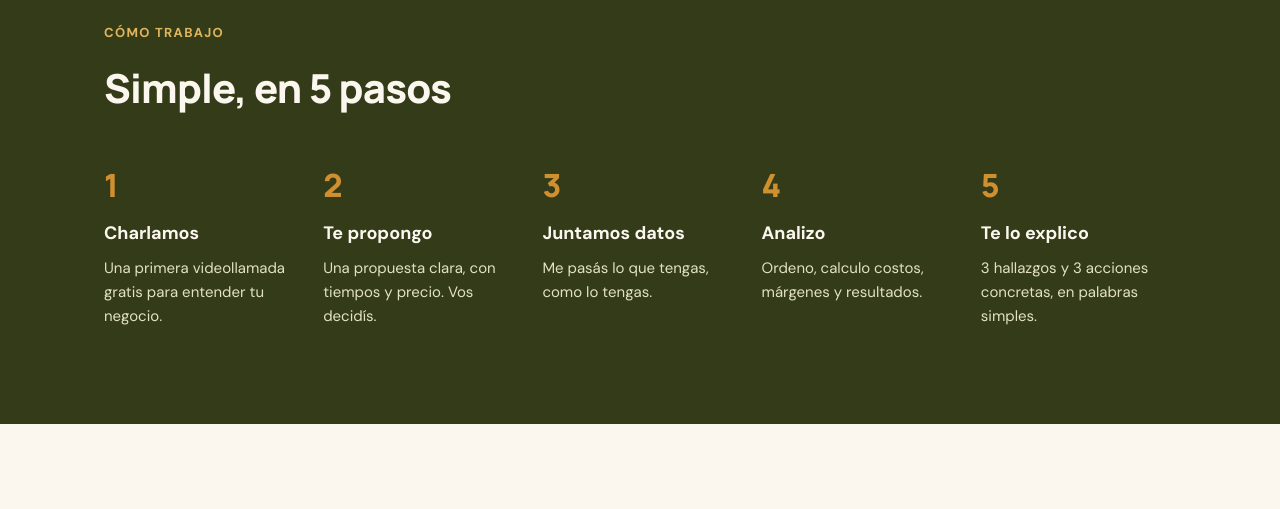
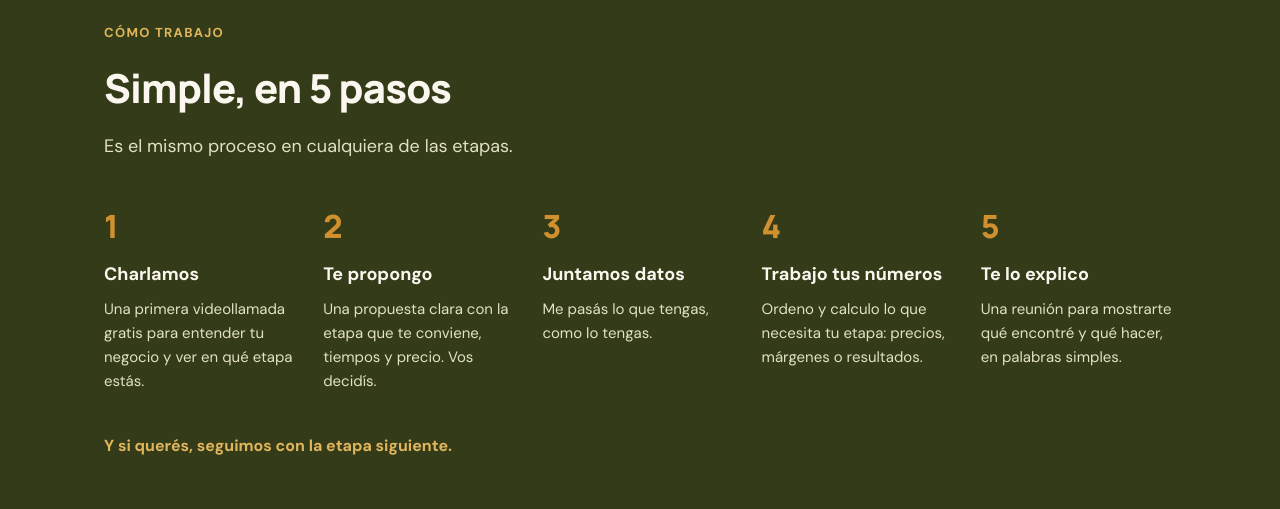
Before and after one commit to saldoafavor/saldoafavor.github.io, a plain HTML site: page index.html in a window 1280 px wide. Shown: the part 2220-2729 px from the top of the page. Drawn offline with Linux system fonts and the light colour scheme.

Commit message:
Add files via upload

```diff
--- a/index.html
+++ b/index.html
@@ -126,14 +126,16 @@ a:focus-visible{outline:3px solid #d0902f;outline-offset:3px}
 <div style="display: flex; flex-direction: column; gap: 12px">
 <span style="font-size: 13px; font-weight: 700; letter-spacing: 0.1em; text-transform: uppercase; color: #e0b55c">Cómo trabajo</span>
 <h2 style="margin: 0; font-family: Manrope, sans-serif; font-weight: 800; font-size: 40px; letter-spacing: -0.02em; color: #fbf7ee">Simple, en 5 pasos</h2>
+<p style="margin: 0; font-size: 18px; color: #e2e1c3">Es el mismo proceso en cualquiera de las etapas.</p>
 </div>
 <ol style="margin: 0; padding: 0; list-style: none; display: grid; grid-template-columns: repeat(auto-fit, minmax(min(190px, 100%), 1fr)); gap: 24px">
-<li style="display: flex; flex-direction: column; gap: 8px"><span style="font-family: Manrope, sans-serif; font-weight: 800; font-size: 32px; color: #d0902f">1</span><strong style="font-size: 18px">Charlamos</strong><span style="font-size: 15px; color: #e2e1c3">Una primera videollamada gratis para entender tu negocio.</span></li>
-<li style="display: flex; flex-direction: column; gap: 8px"><span style="font-family: Manrope, sans-serif; font-weight: 800; font-size: 32px; color: #d0902f">2</span><strong style="font-size: 18px">Te propongo</strong><span style="font-size: 15px; color: #e2e1c3">Una propuesta clara, con tiempos y precio. Vos decidís.</span></li>
+<li style="display: flex; flex-direction: column; gap: 8px"><span style="font-family: Manrope, sans-serif; font-weight: 800; font-size: 32px; color: #d0902f">1</span><strong style="font-size: 18px">Charlamos</strong><span style="font-size: 15px; color: #e2e1c3">Una primera videollamada gratis para entender tu negocio y ver en qué etapa estás.</span></li>
+<li style="display: flex; flex-direction: column; gap: 8px"><span style="font-family: Manrope, sans-serif; font-weight: 800; font-size: 32px; color: #d0902f">2</span><strong style="font-size: 18px">Te propongo</strong><span style="font-size: 15px; color: #e2e1c3">Una propuesta clara con la etapa que te conviene, tiempos y precio. Vos decidís.</span></li>
 <li style="display: flex; flex-direction: column; gap: 8px"><span style="font-family: Manrope, sans-serif; font-weight: 800; font-size: 32px; color: #d0902f">3</span><strong style="font-size: 18px">Juntamos datos</strong><span style="font-size: 15px; color: #e2e1c3">Me pasás lo que tengas, como lo tengas.</span></li>
-<li style="display: flex; flex-direction: column; gap: 8px"><span style="font-family: Manrope, sans-serif; font-weight: 800; font-size: 32px; color: #d0902f">4</span><strong style="font-size: 18px">Analizo</strong><span style="font-size: 15px; color: #e2e1c3">Ordeno, calculo costos, márgenes y resultados.</span></li>
-<li style="display: flex; flex-direction: column; gap: 8px"><span style="font-family: Manrope, sans-serif; font-weight: 800; font-size: 32px; color: #d0902f">5</span><strong style="font-size: 18px">Te lo explico</strong><span style="font-size: 15px; color: #e2e1c3">3 hallazgos y 3 acciones concretas, en palabras simples.</span></li>
+<li style="display: flex; flex-direction: column; gap: 8px"><span style="font-family: Manrope, sans-serif; font-weight: 800; font-size: 32px; color: #d0902f">4</span><strong style="font-size: 18px">Trabajo tus números</strong><span style="font-size: 15px; color: #e2e1c3">Ordeno y calculo lo que necesita tu etapa: precios, márgenes o resultados.</span></li>
+<li style="display: flex; flex-direction: column; gap: 8px"><span style="font-family: Manrope, sans-serif; font-weight: 800; font-size: 32px; color: #d0902f">5</span><strong style="font-size: 18px">Te lo explico</strong><span style="font-size: 15px; color: #e2e1c3">Una reunión para mostrarte qué encontré y qué hacer, en palabras simples.</span></li>
 </ol>
+<p style="margin: 0; font-size: 16px; color: #e0b55c; font-weight: 700">Y si querés, seguimos con la etapa siguiente.</p>
 </div>
 </section>
 
```
